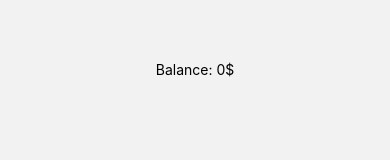
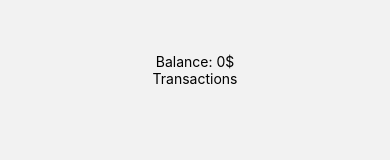
Before and after one commit to lisapaajarvi/bankvalvet-redux, a React Native app: screen /Balance in a window 390 px wide. Shown: the part 360-520 px from the top of the page. Built offline with nearby package versions, Linux system fonts and the light colour scheme.

Commit message:
add transactions to redux state

```diff
--- a/screens/BalanceScreen.tsx
+++ b/screens/BalanceScreen.tsx
@@ -3,11 +3,16 @@ import { View, Text, StyleSheet } from "react-native";
 import { useAppSelector } from "../store/store";
 
 function BalanceScreen() {
-    const balance = useAppSelector((state) => state.balance);
+    const balance = useAppSelector(state => state.balance);
+    const transactions = useAppSelector(state => [...state.transactions].reverse());
 
     return (
         <View style={styles.root}>
             <Text>Balance: {balance}$</Text>
+            <Text>Transactions</Text>
+            {transactions.map((transaction, index) => (
+                <Text key={index}>{transaction}</Text>
+            ))}
         </View>
     )
 }
--- a/store/bankReducer.ts
+++ b/store/bankReducer.ts
@@ -15,10 +15,12 @@ type KnownAction = WithdrawalAction | DepositAction;
 
 interface BankState {
     balance: number;
+    transactions: number[];
 }
 
 const initialState: BankState = {
-    balance: 0
+    balance: 0,
+    transactions: []
 }
 
 function bankReducer(state: BankState = initialState, action: KnownAction): BankState {
@@ -26,13 +28,15 @@ function bankReducer(state: BankState = initialState, action: KnownAction): Bank
         case "WITHDRAWAL": {
             return {
                 ...state,
-                balance: state.balance - action.payload
+                balance: state.balance - action.payload,
+                transactions: [...state.transactions, -action.payload]
             }
         }
         case "DEPOSIT": {
             return {
                 ...state,
-                balance: state.balance + action.payload
+                balance: state.balance + action.payload,
+                transactions: [...state.transactions, action.payload]
             }
         }
         default: return state;
```
